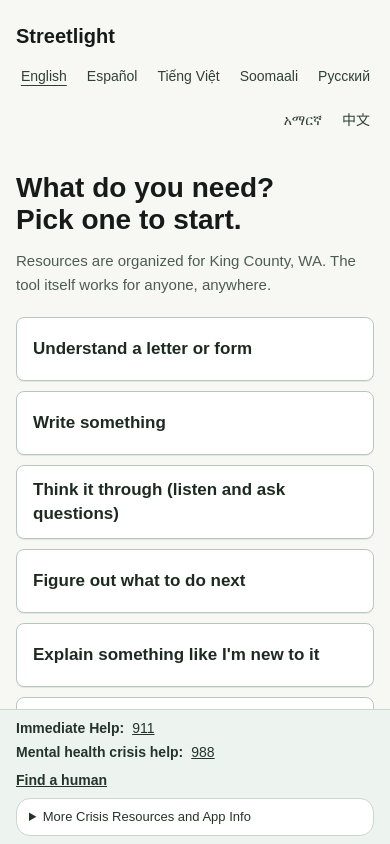
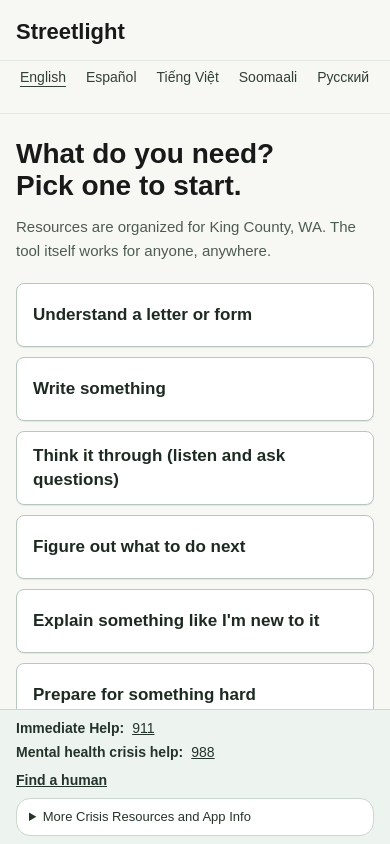
Before and after one commit to am-dj-ct/streetlight, a Next.js app: page / in a window 390 px wide. Built offline with nearby package versions, Linux system fonts and the light colour scheme.

Commit message:
Clean up mobile home language header

```diff
--- a/src/app/page.tsx
+++ b/src/app/page.tsx
@@ -49,15 +49,16 @@
     <main className="flex h-dvh flex-col overflow-hidden bg-[#f7f8f4] text-[#202124]">
       <div className="mx-auto flex w-full max-w-md flex-1 flex-col overflow-y-auto px-4 pt-4 pb-4 sm:max-w-2xl sm:px-6 lg:max-w-4xl lg:px-8 lg:pt-7">
         <header className="pb-4">
-          <div className="flex flex-col gap-2 sm:flex-row sm:items-start sm:justify-between sm:gap-4">
-            <p className="text-[20px] font-semibold leading-10 text-[#171a18] sm:text-[22px]">
+          <div className="sm:flex sm:items-start sm:justify-between sm:gap-4">
+            <p className="text-[22px] font-semibold leading-8 text-[#171a18] sm:text-[22px] sm:leading-10">
               {appTitle}
             </p>
-            <div className="sm:flex-1">
+            <div className="-mx-4 mt-3 border-y border-[#e1e8e2] bg-[#f7f8f4] px-4 py-1 sm:mx-0 sm:mt-0 sm:flex-1 sm:border-0 sm:bg-transparent sm:px-0 sm:py-0">
               <LanguageStripLinks
                 align="end"
                 currentLanguageCode={currentLanguage.code}
                 getHref={buildHomeHref}
+                mobileScroll
               />
             </div>
           </div>
--- a/src/components/language-strip-links.tsx
+++ b/src/components/language-strip-links.tsx
@@ -7,19 +7,30 @@
   currentLanguageCode,
   getHref,
   align = "start",
+  mobileScroll = false,
 }: {
   currentLanguageCode: SupportedLanguageCode;
   getHref: (languageCode: SupportedLanguageCode) => InternalAppPath;
   align?: "end" | "start";
+  mobileScroll?: boolean;
 }) {
   const copy = getUiCopy(currentLanguageCode);
+
+  const alignmentClass =
+    align === "end"
+      ? mobileScroll
+        ? "justify-start sm:justify-end"
+        : "justify-end"
+      : "justify-start";
 
   return (
     <nav
       aria-label={copy.chooseLanguageLabel}
-      className={`flex flex-wrap items-center gap-x-3 gap-y-1 text-[14px] leading-6 text-[#314036] ${
-        align === "end" ? "justify-end" : "justify-start"
-      }`}
+      className={`flex items-center gap-x-3 gap-y-1 text-[14px] leading-6 text-[#314036] ${
+        mobileScroll
+          ? "flex-nowrap overflow-x-auto whitespace-nowrap pb-1 [-ms-overflow-style:none] [scrollbar-width:none] sm:flex-wrap sm:overflow-visible sm:whitespace-normal sm:pb-0 [&::-webkit-scrollbar]:hidden"
+          : "flex-wrap"
+      } ${alignmentClass}`}
     >
       {languageOptions.map((language) => (
         <Link
```
